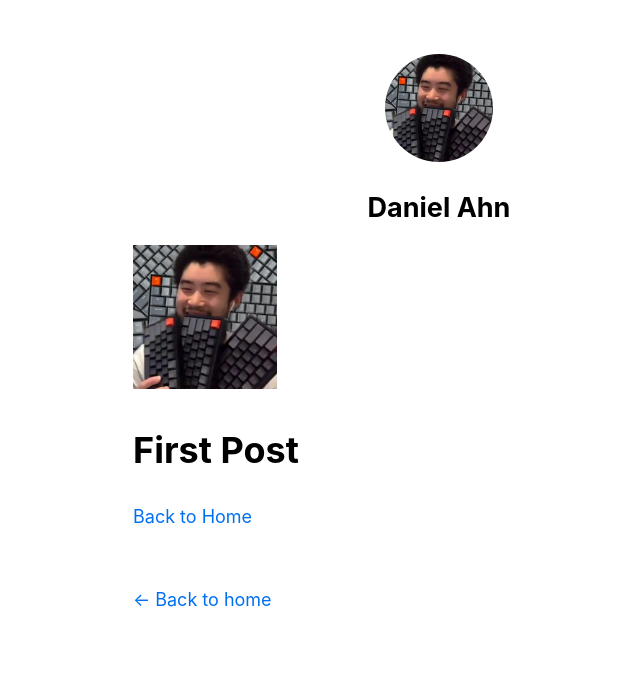
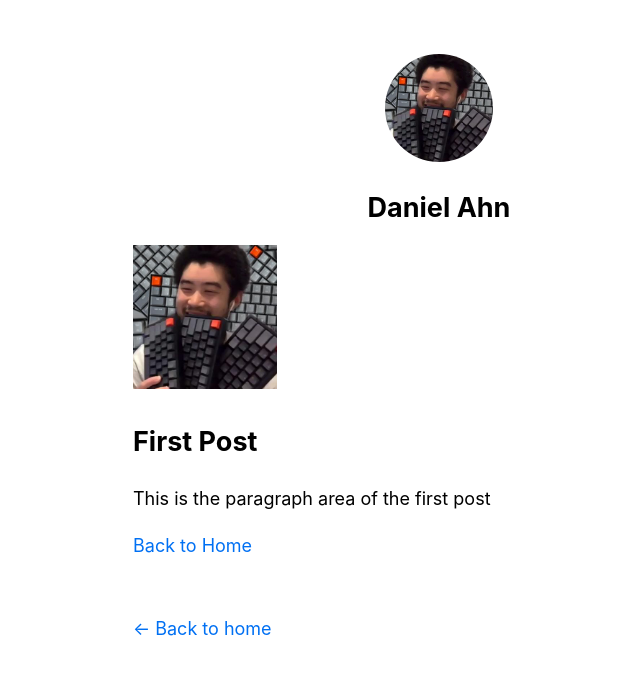
Before and after one commit to iamdanahn/nextjs-practice, a Next.js app: page /posts/first-post in a window 1280 px wide. Shown: the top 674 px of the page, without its empty margins (201-841 px from the left). Built offline with nearby package versions, Linux system fonts and the light colour scheme.

Commit message:
Add additional notes on gSP's external data

```diff
--- a/pages/posts/first-post.js
+++ b/pages/posts/first-post.js
@@ -19,7 +19,11 @@ const FirstPost = () => {
 				width={144}
 				alt="Daniel Ahn"
 			/>
-			<h1>First Post</h1>
+			<section>
+				<h1>First Post</h1>
+				<p>This is the paragraph area of the first post</p>
+			</section>
+
 			<Link href="/">
 				<a>Back to Home</a>
 			</Link>
```
Also changed, not shown: 1 other file (tests, documents, lock files or other folders).
